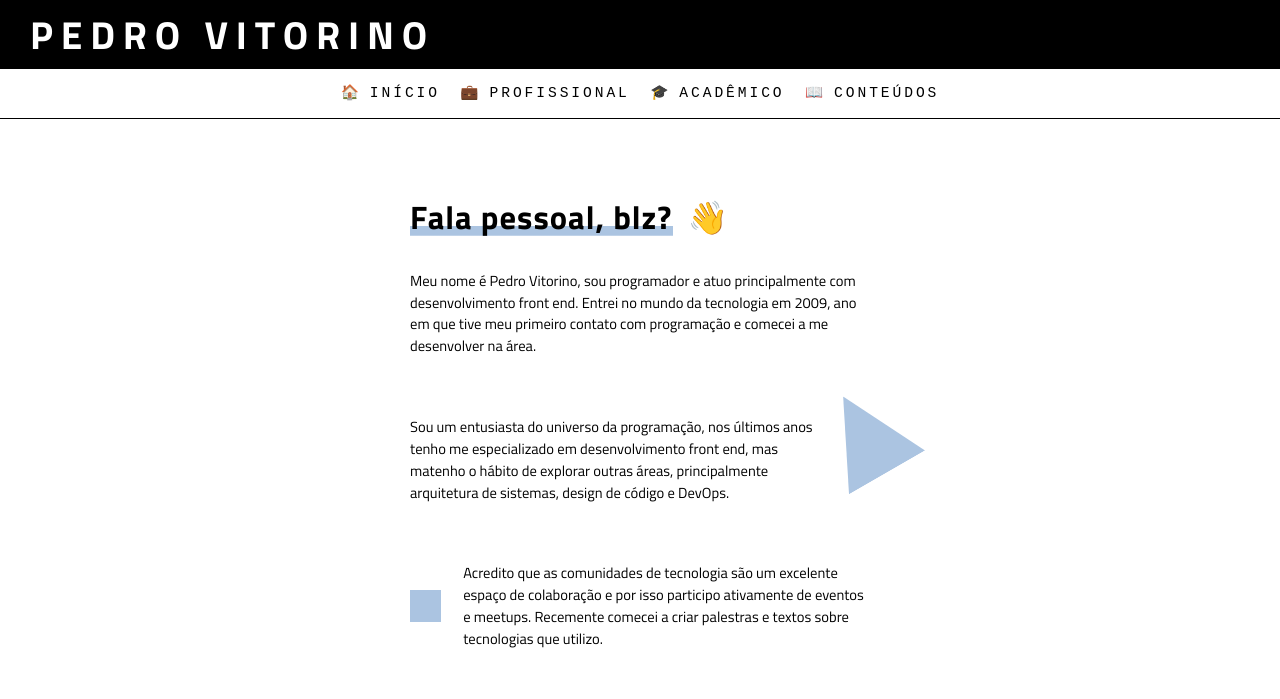
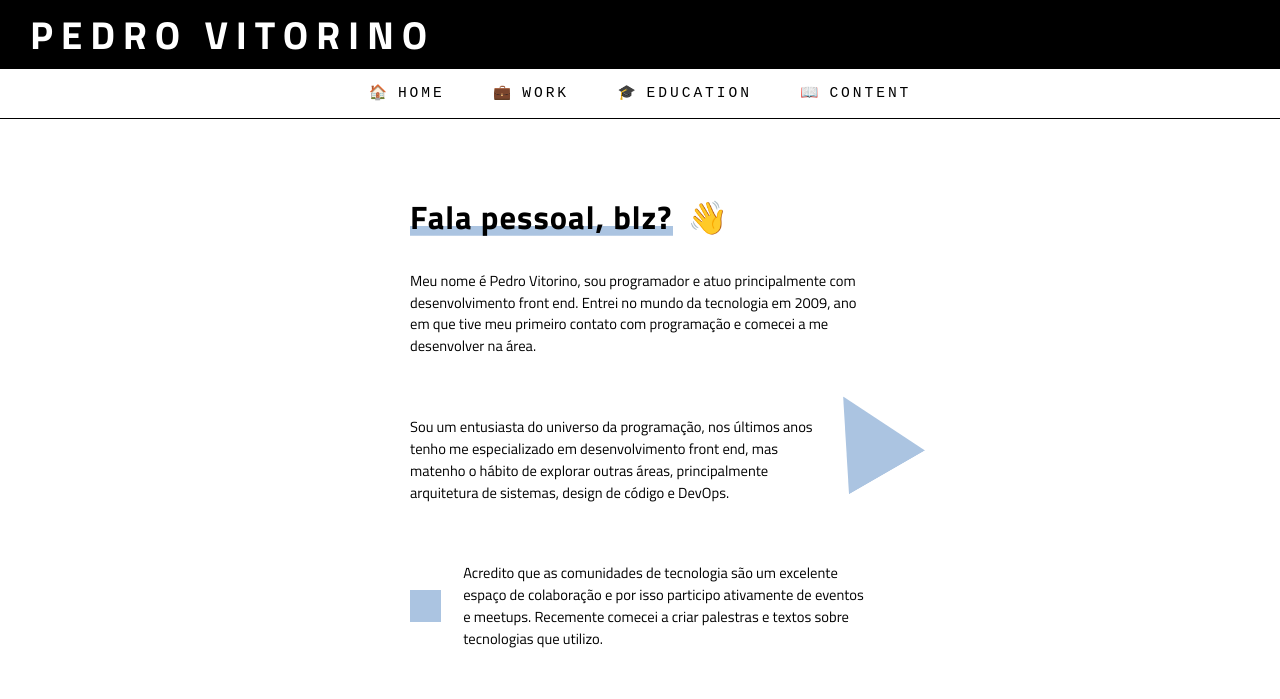
Before and after one commit to pedrovsp/pedrovsp.github.io, a Gatsby site: page / in a window 1280 px wide. Shown: the top 699 px of the page. Built offline with nearby package versions, Linux system fonts and the light colour scheme; Gatsby itself is replaced by a stand-in of ours.

Commit message:
refactor: i18n for navbar

```diff
--- a/src/components/navbar/navbar.tsx
+++ b/src/components/navbar/navbar.tsx
@@ -1,29 +1,31 @@
 import { Link } from "gatsby"
 import React from "react"
 import "./navbar.scss"
+import { useTranslation } from 'react-i18next';
 
-const Navbar = () => (
-  <nav className='navbar'>
+const Navbar = () => {
+  const { t, i18n } = useTranslation('Navbar');
+  return (<nav className='navbar'>
     <div>
       <Link to="#">
         <span className='emoji'>🏠</span>
-        <span className='text'>início</span>
+        <span className='text'>{t('home')}</span>
       </Link>
       <Link to="#work">
         <span className='emoji'>💼</span>
-        <span className='text'>profissional</span>
+        <span className='text'>{t('work')}</span>
       </Link>
       <Link to="#education">
         <span className='emoji'>🎓</span>
-        <span className='text'>acadêmico</span>
+        <span className='text'>{t('education')}</span>
       </Link>
       <Link to="#content">
         <span className='emoji'>📖</span>
-        <span className='text'>conteúdos</span>
+        <span className='text'>{t('content')}</span>
       </Link>
 
     </div>
-  </nav>
-)
+  </nav>)
+}
 
 export default Navbar
--- a/src/helpers/i18n.ts
+++ b/src/helpers/i18n.ts
@@ -12,18 +12,20 @@ i18next
       pt: {
           Index: require('../locales/pt/Index.json'),
           Layout: require('../locales/pt/Layout.json'),
-          404: require('../locales/pt/404.json')
+          404: require('../locales/pt/404.json'),
+          Navbar: require('../locales/pt/Navbar.json')
         },
       en: {
-        Index: require('../locales/en/Index.json'),
-        Layout: require('../locales/en/Layout.json'),
-        404: require('../locales/en/404.json')
+          Index: require('../locales/en/Index.json'),
+          Layout: require('../locales/en/Layout.json'),
+          404: require('../locales/en/404.json'),
+          Navbar: require('../locales/en/Navbar.json')
       }
     },
     fallbackLng: 'en',
     preload: Languages,
     supportedLngs: Languages,
-    ns: ["Index", "Layout", "404"],
+    ns: ["Index", "Layout", "404", "Navbar"],
     returnObjects: true,
     debug: process.env.NODE_ENV === 'development',
     interpolation: {
--- /dev/null
+++ b/src/locales/en/Navbar.json
@@ -0,0 +1,6 @@
+{
+    "home": "home",
+    "work": "work",
+    "education": "education",
+    "content": "content"
+}
--- /dev/null
+++ b/src/locales/pt/Navbar.json
@@ -0,0 +1,6 @@
+{
+    "home": "início",
+    "work": "profissional",
+    "education": "acadêmico",
+    "content": "conteúdos"
+}
```
